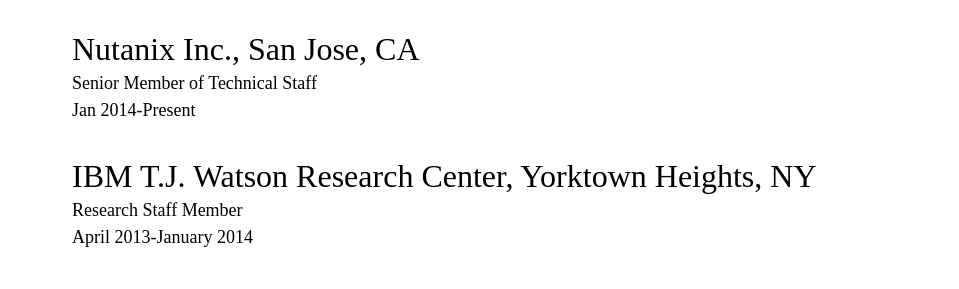
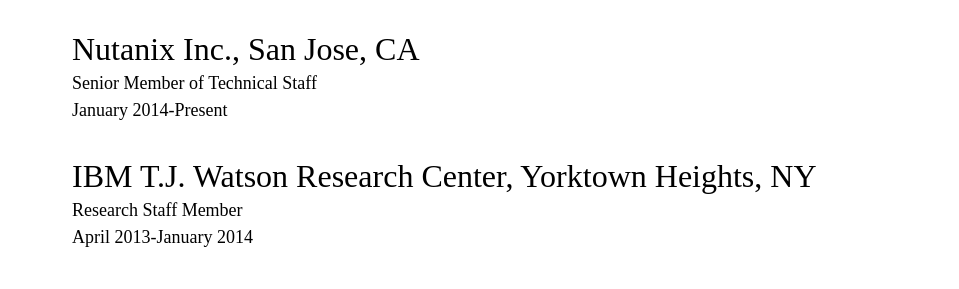
Before and after one commit to rsinghumasscs/rsinghumasscs.github.io, a Jekyll site: the page built from work/index.html, in a window 1280 px wide. Shown: the part 166-455 px from the top of the page, without its empty margins (160-1119 px from the left). Built offline with Jekyll 4.4.1, drawn with Linux system fonts in a browser that asks for light colours.

Commit message:
fixing work experience

```diff
--- a/work/index.html
+++ b/work/index.html
@@ -7,7 +7,7 @@
 <ul class="posts"> <li>
 <font size="6">Nutanix Inc., San Jose, CA</font><br>
 <font size="4">Senior Member of Technical Staff</font><br>
-<font size="4">Jan 2014-Present</font><br>
+<font size="4">January 2014-Present</font><br>
 <p></p></li><li>
 <font size="6">IBM T.J. Watson Research Center, Yorktown Heights, NY</font><br>
 <font size="4">Research Staff Member</font><br>
```
